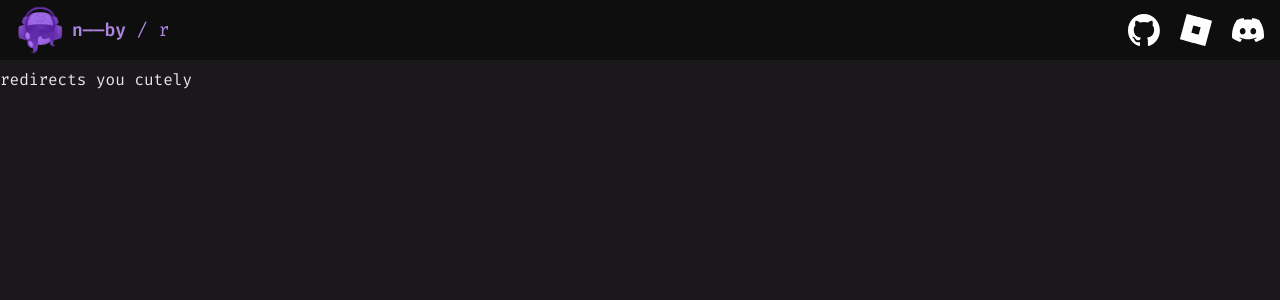
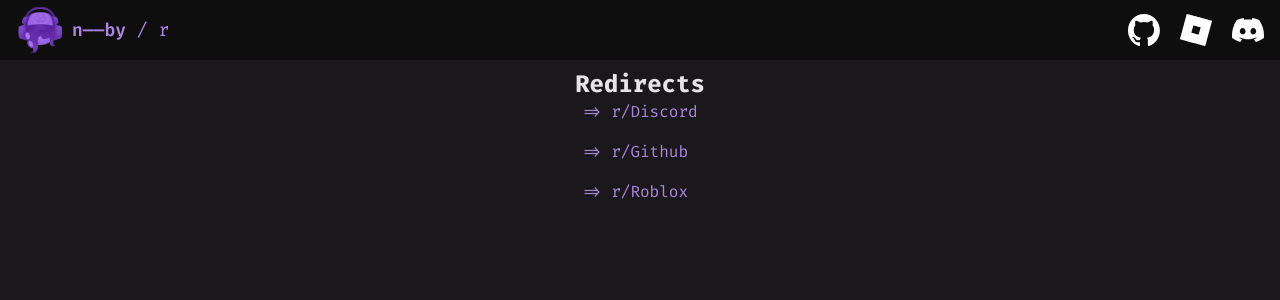
Before and after one commit to Noobyguy775/n-by.me, a Next.js app: page /r in a window 1280 px wide. Shown: the top 300 px of the page. Built offline with nearby package versions, Linux system fonts and the light colour scheme.

Commit message:
added redirects and add ::selection css

```diff
--- a/src/app/globals.css
+++ b/src/app/globals.css
@@ -118,4 +118,8 @@
   #nooby:hover #oo {
     @apply inline;
   }
+
+  ::selection {
+    @apply bg-primary-50/15
+  }
 }
--- /dev/null
+++ b/src/app/r/discord/page.tsx
@@ -0,0 +1,5 @@
+import r from "@/components/redirects/discord/r";
+
+export default function re(){
+    return r();
+}
--- /dev/null
+++ b/src/app/r/github/page.tsx
@@ -0,0 +1,5 @@
+import r from "@/components/redirects/github/r";
+
+export default function re(){
+    return r();
+}
--- a/src/app/r/page.tsx
+++ b/src/app/r/page.tsx
@@ -1,10 +1,5 @@
-{/* currently handled through cloudflare */}
-{/* so probably dont need to add redirects */}
+import r from "@/components/redirects/home";
 
-export default function r() {
-    return (
-        <>
-            redirects you cutely
-        </>
-    )
+export default function home(){
+    return r();
 }
--- /dev/null
+++ b/src/app/r/roblox/page.tsx
@@ -0,0 +1,5 @@
+import r from "@/components/redirects/roblox/r";
+
+export default function re(){
+    return r();
+}
--- /dev/null
+++ b/src/components/redirects/discord/r.tsx
@@ -0,0 +1,6 @@
+'use server'
+import { permanentRedirect } from "next/navigation";
+
+export default async function r() {
+    permanentRedirect("https://discord.com/users/700425671146471435");
+}
--- /dev/null
+++ b/src/components/redirects/github/r.tsx
@@ -0,0 +1,6 @@
+'use server'
+import { permanentRedirect } from "next/navigation";
+
+export default async function r() {
+    permanentRedirect("https://github.com/Noobyguy775");
+}
--- /dev/null
+++ b/src/components/redirects/home.tsx
@@ -0,0 +1,14 @@
+import Link from "next/link";
+
+export default function r() {
+    return (
+        <div className="flex flex-col items-center justify-center">
+        <h2>Redirects</h2>
+        <div className="grid grid-rows-3 gap-4">
+            <Link href="/r/discord">{"=> r/Discord"}</Link>
+            <Link href="/r/github">{"=> r/Github"}</Link>
+            <Link href="/r/roblox">{"=> r/Roblox"}</Link>
+        </div>
+        </div>
+    )
+}
--- /dev/null
+++ b/src/components/redirects/roblox/r.tsx
@@ -0,0 +1,6 @@
+'use server'
+import { permanentRedirect } from "next/navigation";
+
+export default async function r() {
+    permanentRedirect("https://roblox.com/users/94066698");
+}
```
